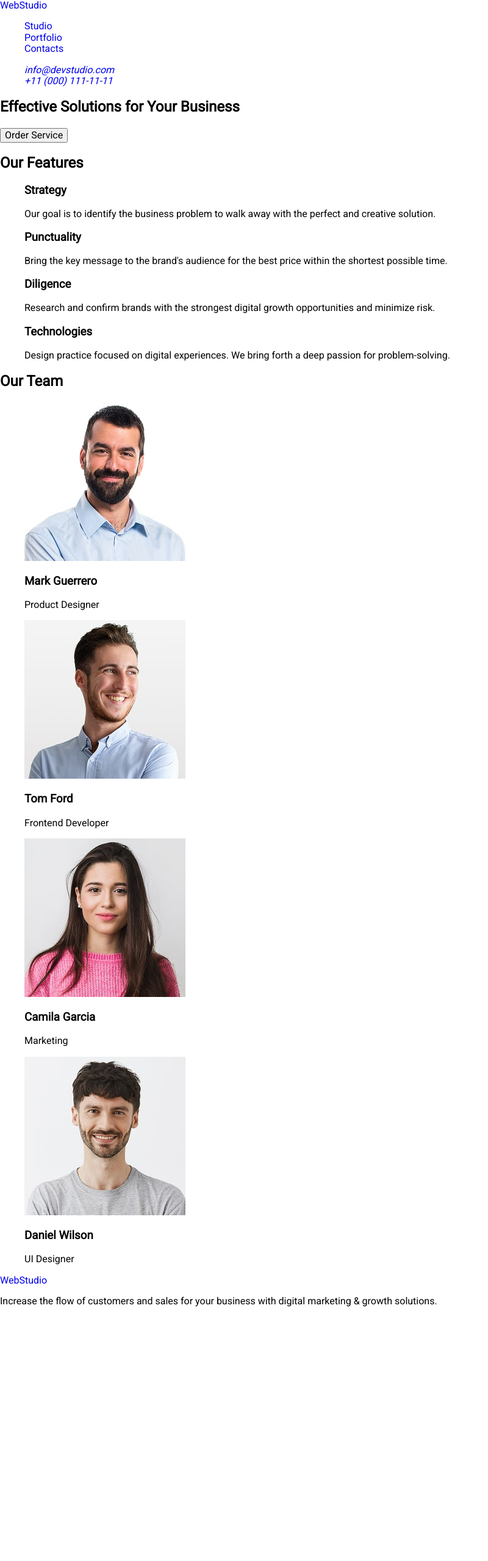
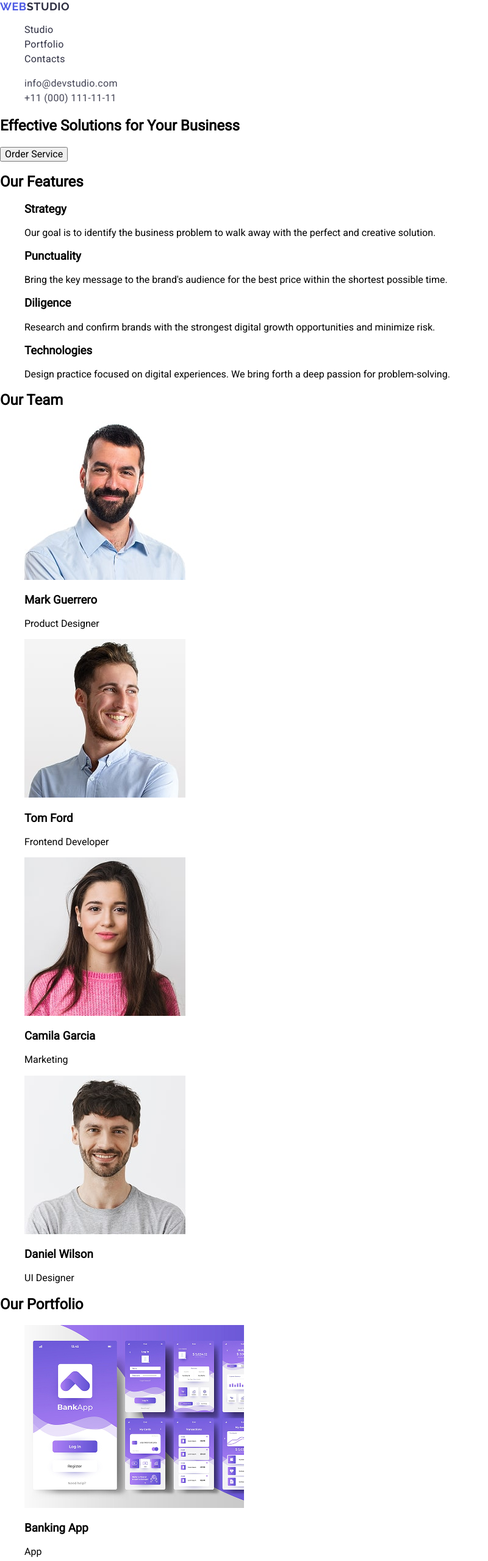
Before and after one commit to Meth0ne/goit-markup-hw-02, a plain HTML site: page index.html in a window 1280 px wide. Shown: the top 2560 px of the page at 61% size, without its empty margins (0-800 px from the left). Before the commit the page ends 2159 px from the top, so only its background shows below. Drawn offline with nearby package versions, Linux system fonts and the light colour scheme.

Commit message:
add images

```diff
--- a/css/styles.css
+++ b/css/styles.css
@@ -4,12 +4,100 @@ ul{
 
 a{
     text-decoration: none;
+    font-style: normal
 }
 
 body{
     font-family: "Roboto", sans-serif;
 }
 
-footer header{
+.header-logo{
     font-family: "Raleway", sans-serif;
+    font-weight: 700;
+    font-size: 18px;
+    line-height: 117%;
+    letter-spacing: 0.03em;
+    text-transform: uppercase;
+    color: #2e2f42;
 }
+
+.header-logo-blue{
+    color: #4d5ae5;
+}
+
+.header-menu-link{font-family: "Roboto",
+sans-serif;
+font-weight: 500;
+font-size: 16px;
+line-height: 150%;
+letter-spacing: 0.02em;
+color: #2e2f42;
+}
+
+.header-menu-link:hover {
+    color: #404bbf;
+}
+
+.header-menu-link-action:active{
+    text-decoration:underline
+}
+
+.header-contacts-link{
+    font-weight: 400;
+    font-size: 16px;
+    line-height: 150%;
+    letter-spacing: 0.02em;
+    color: #434455;
+}
+
+.header-contacts-link:hover{
+        color: #404bbf;
+}
+
+.hero {
+
+}
+
+.hero-btn {}
+
+
+
+
+
+
+
+
+
+
+
+
+
+
+
+
+
+
+
+
+
+
+
+
+
+
+
+
+.footer-logo{
+    font-family: "Raleway", sans-serif;
+    font-weight: 700;
+    font-size: 18px;
+    line-height: 117%;
+    letter-spacing: 0.03em;
+    text-transform: uppercase;
+    color:#f4f4fd;;
+
+}
+
+.footer-logo-blue {
+    color: #4d5ae5;
+}
--- a/index.html
+++ b/index.html
@@ -20,28 +20,46 @@
     <link rel="stylesheet" href="./css/styles.css" />
   </head>
   <body>
-    <header>
-      <nav>
-        <a href="./index.html">WebStudio</a>
-        <ul>
-          <li><a href="./index.html">Studio</a></li>
-          <li><a href="#portf">Portfolio</a></li>
-          <li><a href="#cont">Contacts</a></li>
+    <header class="header">
+      <nav class="header-navigation">
+        <a class="header-logo" href="./index.html"
+          ><span class="header-logo-blue">Web</span>Studio</a
+        >
+        <ul class="header-menu-list">
+          <li class="header-menu-item">
+            <a class="header-menu-link" href="./index.html"
+              ><span class="header-menu-link-action">Studio</span></a
+            >
+          </li>
+          <li class="header-menu-item">
+            <a class="header-menu-link" href="#portf">Portfolio</a>
+          </li>
+          <li class="header-menu-item">
+            <a class="header-menu-link" href="#cont">Contacts</a>
+          </li>
         </ul>
       </nav>
-      <address>
-        <ul>
-          <li><a href="mailto:info@devstudio.com">info@devstudio.com</a></li>
-          <li><a href="tel:+110001111111">+11 (000) 111-11-11</a></li>
+      <address class="header-contacts">
+        <ul class="header-contacts-list">
+          <li class="header-contacts-item">
+            <a class="header-contacts-link" href="mailto:info@devstudio.com"
+              >info@devstudio.com</a
+            >
+          </li>
+          <li class="header-contacts-item">
+            <a class="header-contacts-link" href="tel:+110001111111"
+              >+11 (000) 111-11-11</a
+            >
+          </li>
         </ul>
       </address>
     </header>
     <main>
-      <section>
+      <section class="hero">
         <h1>Effective Solutions for Your Business</h1>
-        <button type="button">Order Service</button>
+        <button type="button" class="hero-btn">Order Service</button>
       </section>
-      <section id="portf">
+      <section id="portf" class="futures">
         <h2>Our Features</h2>
         <ul>
           <li>
@@ -74,7 +92,7 @@
           </li>
         </ul>
       </section>
-      <section id="cont">
+      <section id="cont" class="team">
         <h2>Our Team</h2>
         <ul>
           <li>
@@ -119,9 +137,46 @@
           </li>
         </ul>
       </section>
+      <section class="portfolio">
+        <h2>Our Portfolio</h2>
+        <ul>
+          <li>
+            <img src="./images/portfolio-one.jpg" alt="Banking App" />
+            <h3>Banking App</h3>
+            <p>App</p>
+          </li>
+          <li>
+            <img src="./images/portfolio-two.jpg" alt="Marketing" />
+            <h3>Cashless Payment</h3>
+            <p>Marketing</p>
+          </li>
+          <li>
+            <img src="./images/portfolio-three.jpg" alt="Meditation App" />
+            <h3>Meditation App</h3>
+            <p>App</p>
+          </li>
+          <li>
+            <img src="./images/portfolio-four.jpg" alt="Marketing" />
+            <h3>Taxi Service</h3>
+            <p>Marketing</p>
+          </li>
+          <li>
+            <img src="./images/portfolio-five.jpg" alt="Design" />
+            <h3>Screen Illustrations</h3>
+            <p>Design</p>
+          </li>
+          <li>
+            <img src="./images/portfolio-six.jpg" alt="Online Courses" />
+            <h3>Online Courses</h3>
+            <p>Marketing</p>
+          </li>
+        </ul>
+      </section>
     </main>
-    <footer>
-      <a href="./index.html">WebStudio</a>
+    <footer class="footer">
+      <a class="footer-logo" href="./index.html"
+        ><span class="footer-logo-blue">Web</span>Studio</a
+      >
       <p>
         Increase the flow of customers and sales for your business with digital
         marketing & growth solutions.
```
Also changed, not shown: images/portfolio-five.jpg (added), images/portfolio-four.jpg (added), images/portfolio-one.jpg (added), images/portfolio-six.jpg (added), images/portfolio-three.jpg (added), images/portfolio-two.jpg (added).
